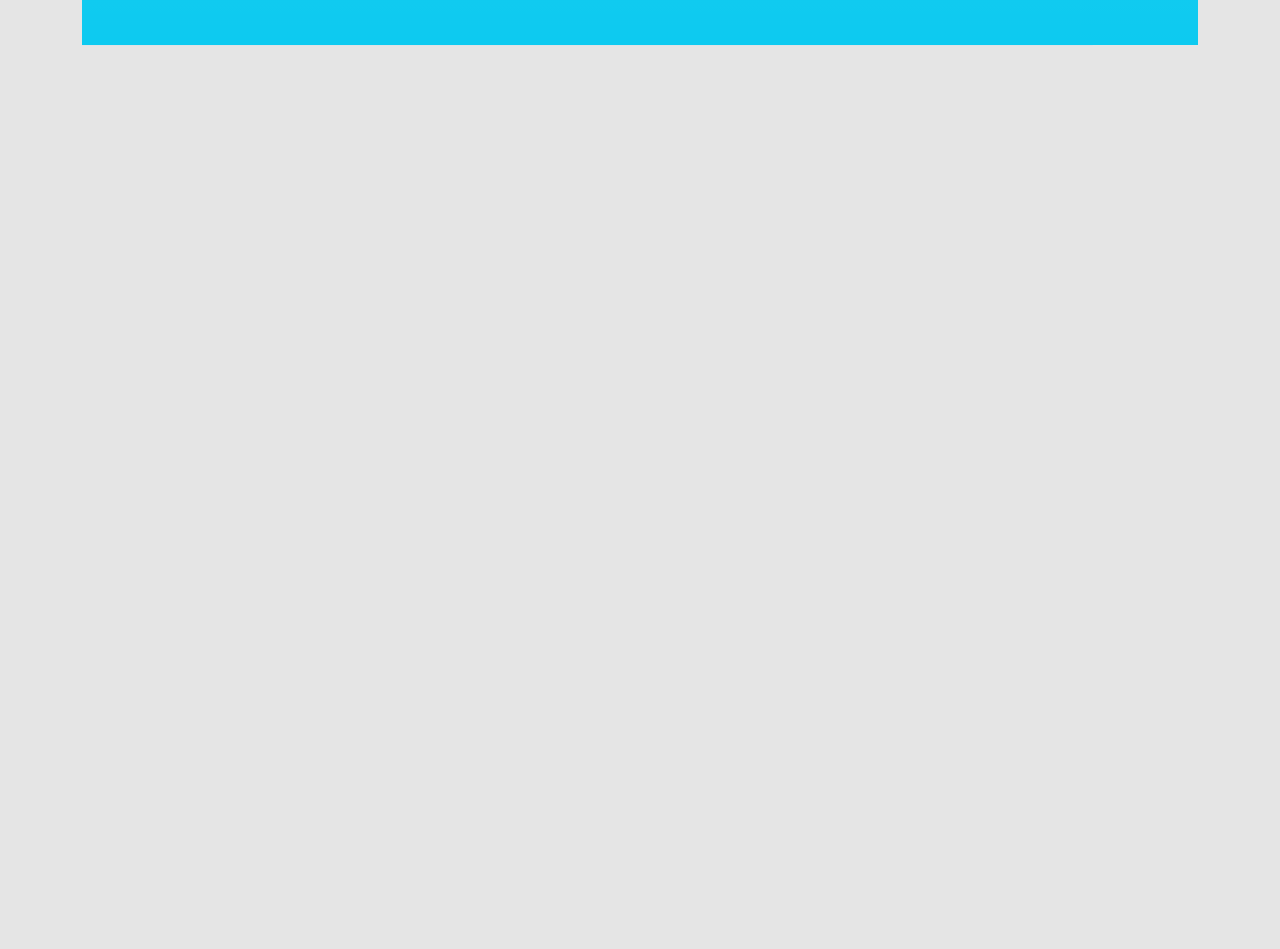
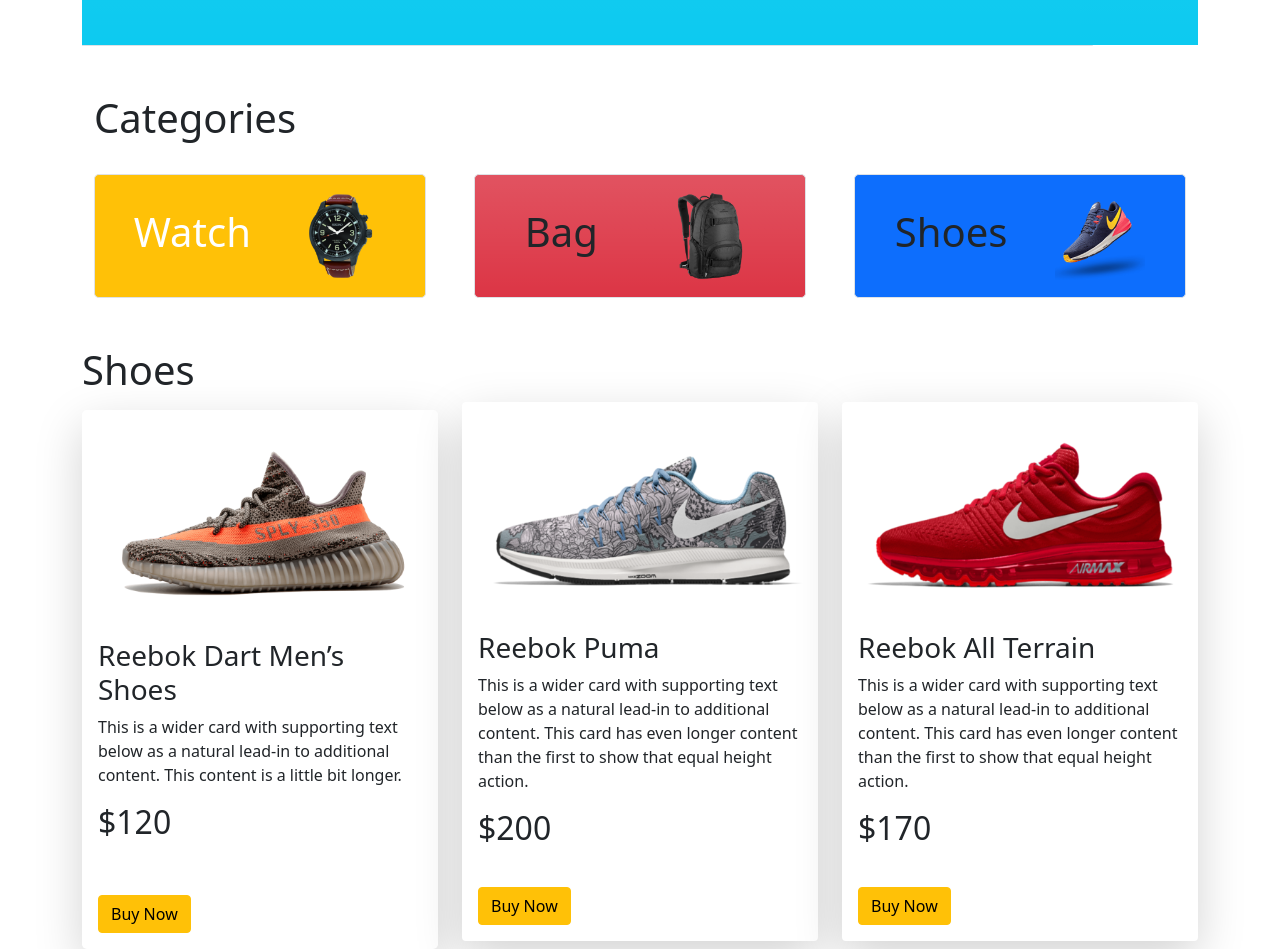
Before and after one commit to minhaz50/panda-commerce-site, a plain HTML site: page index.html in a window 1280 px wide. Shown: the part 552-1501 px from the top of the page. Before the commit the page ends 800 px from the top, so only its background shows below. Drawn offline with nearby package versions, Linux system fonts and the light colour scheme.

Commit message:
shoes added

```diff
--- a/index.html
+++ b/index.html
@@ -11,7 +11,7 @@
         integrity="sha384-EVSTQN3/azprG1Anm3QDgpJLIm9Nao0Yz1ztcQTwFspd3yD65VohhpuuCOmLASjC" crossorigin="anonymous">
 </head>
 
-<body style="background: #E5E5E5;">
+<body>
     <header>
         <nav class="navbar navbar-expand-lg navbar-light bg-light">
             <div class="container">
@@ -41,7 +41,7 @@
                 </div>
             </div>
         </nav>
-        <section class="container">
+        <section class="container text-white">
             <div id="carouselExampleControls" class="carousel slide" data-bs-ride="carousel">
                 <div class="carousel-inner p-5 rounded">
                     <div class="carousel-item border active">
@@ -101,7 +101,81 @@
         </section>
     </header>
     <main>
-
+        <!-- Item Catagories -->
+        <section class="container px-4 pb-5">
+            <h1>Categories</h1>
+            <div class="row gx-5 mt-2">
+                <div class="col-lg-4 col-md-6 mt-4">
+                    <div class="p-3 border bg-warning d-flex align-items-center justify-content-around rounded-3">
+                        <h1 class="text-white">Watch</h1>
+                        <img src="./images/categories/watch.png" alt="" width="90" height="90">
+                    </div>
+                </div>
+                <div class="col-lg-4  col-md-6 mt-4">
+                    <div
+                        class="p-3 border bg-danger bg-gradient d-flex align-items-center justify-content-around rounded-3">
+                        <h1>Bag</h1>
+                        <img src="./images/categories/bag.png" alt="" width="90" height="90">
+                    </div>
+                </div>
+                <div class="col-lg-4  col-md-6 mt-4">
+                    <div class="p-3 border bg-primary d-flex align-items-center justify-content-around rounded-3">
+                        <h1>Shoes</h1>
+                        <img src="./images/categories/shoes.png" alt="" width="90" height="90">
+                    </div>
+                </div>
+            </div>
+        </section>
+        <!-- Shoes items  -->
+        <section class="container">
+            <h1>Shoes</h1>
+            <div class="row row-cols-1 row-cols-md-3 g-4">
+                <div class="col">
+                    <div class="card border-0 rounded-3 shadow-lg h-100 mt-2">
+                        <img src="./images/shoes/shoe-1.png" class="card-img-top" alt="...">
+                        <div class="card-body">
+                            <h3 class="card-title">Reebok Dart Men’s Shoes</h3>
+                            <p class="card-text">This is a wider card with supporting text below as a natural lead-in to
+                                additional content. This content is a little bit longer.</p>
+                            <h2>$120</h2>
+                        </div>
+                        <div class="m-3">
+                            <button class="btn btn-warning ">Buy Now</button>
+                        </div>
+                    </div>
+                </div>
+                <div class="col">
+                    <div class="card border-0 shadow-lg h-100">
+                        <img src="./images/shoes/shoe-2.png" class="card-img-top" alt="...">
+                        <div class="card-body">
+                            <h3 class="card-title">Reebok Puma</h3>
+                            <p class="card-text">This is a wider card with supporting text below as a natural lead-in to
+                                additional content. This card has even longer content than the first to show that equal
+                                height action.</p>
+                            <h2>$200</h2>
+                        </div>
+                        <div class="m-3">
+                            <button class="btn btn-warning ">Buy Now</button>
+                        </div>
+                    </div>
+                </div>
+                <div class="col">
+                    <div class="card border-0 shadow-lg h-100">
+                        <img src="./images/shoes/shoe-3.png" class="card-img-top" alt="...">
+                        <div class="card-body">
+                            <h3 class="card-title">Reebok All Terrain</h3>
+                            <p class="card-text">This is a wider card with supporting text below as a natural lead-in to
+                                additional content. This card has even longer content than the first to show that equal
+                                height action.</p>
+                            <h2>$170</h2>
+                        </div>
+                        <div class="m-3">
+                            <button class="btn btn-warning ">Buy Now</button>
+                        </div>
+                    </div>
+                </div>
+            </div>
+        </section>
     </main>
     <footer>
 
```
